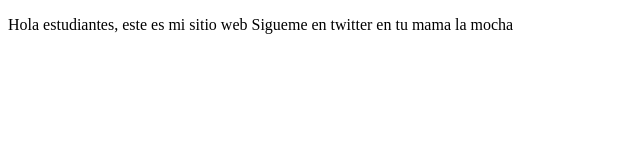
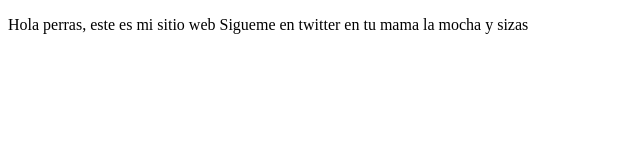
Before and after one commit to Pico084/proyectoDemoCursoPrework, a plain HTML site: page index.html in a window 1280 px wide. Shown: the full height of the page, 0-640 px from the left. Drawn offline with Linux system fonts and the light colour scheme.

Commit message:
cambios, agregamos cosas

```diff
--- a/index.html
+++ b/index.html
@@ -8,8 +8,8 @@
 </head>
 <body>
     <p>
-        Hola estudiantes, este es mi sitio web
-        Sigueme en twitter en tu mama la mocha
+        Hola perras, este es mi sitio web
+        Sigueme en twitter en tu mama la mocha y sizas
     </p>
 </body>
 </html>
```
